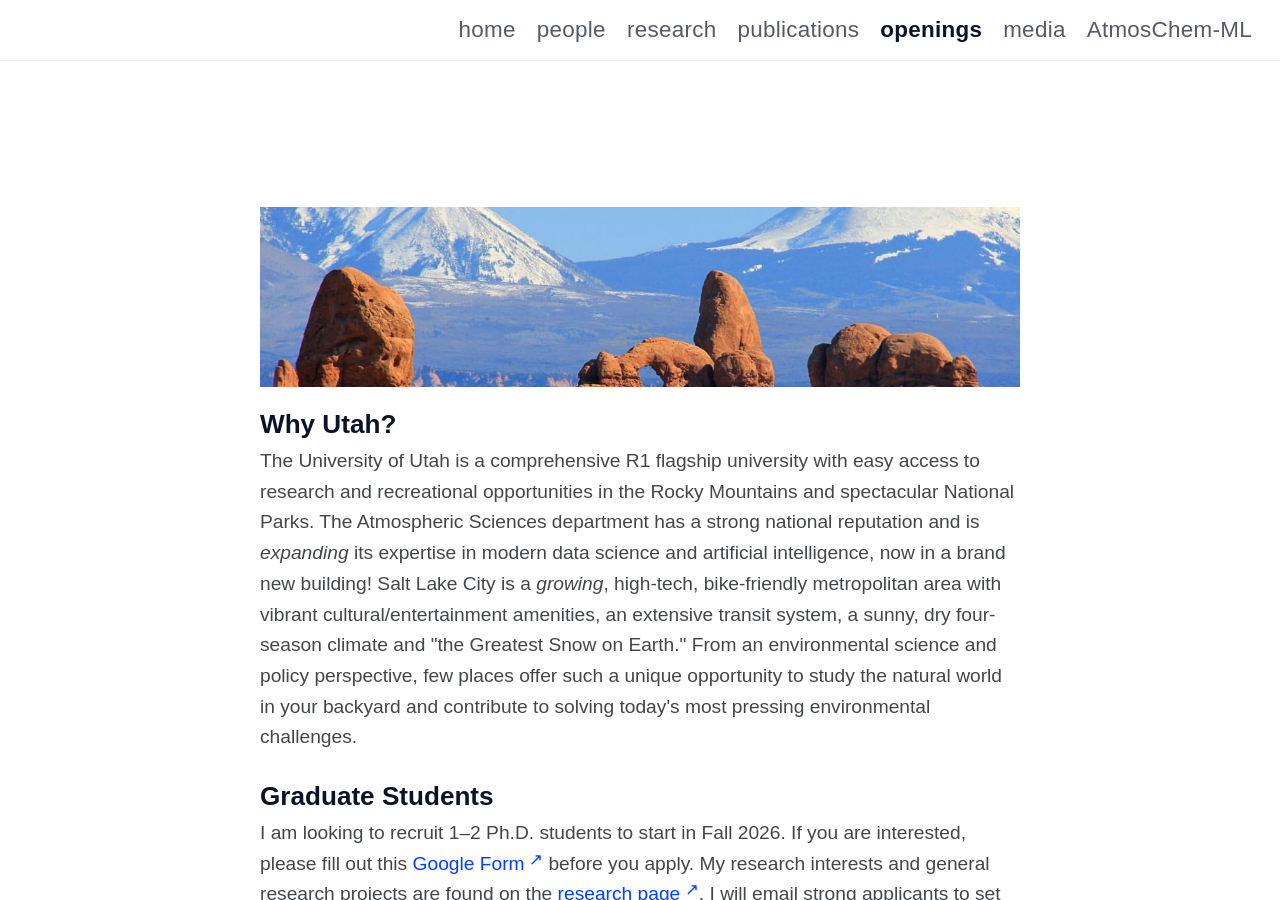
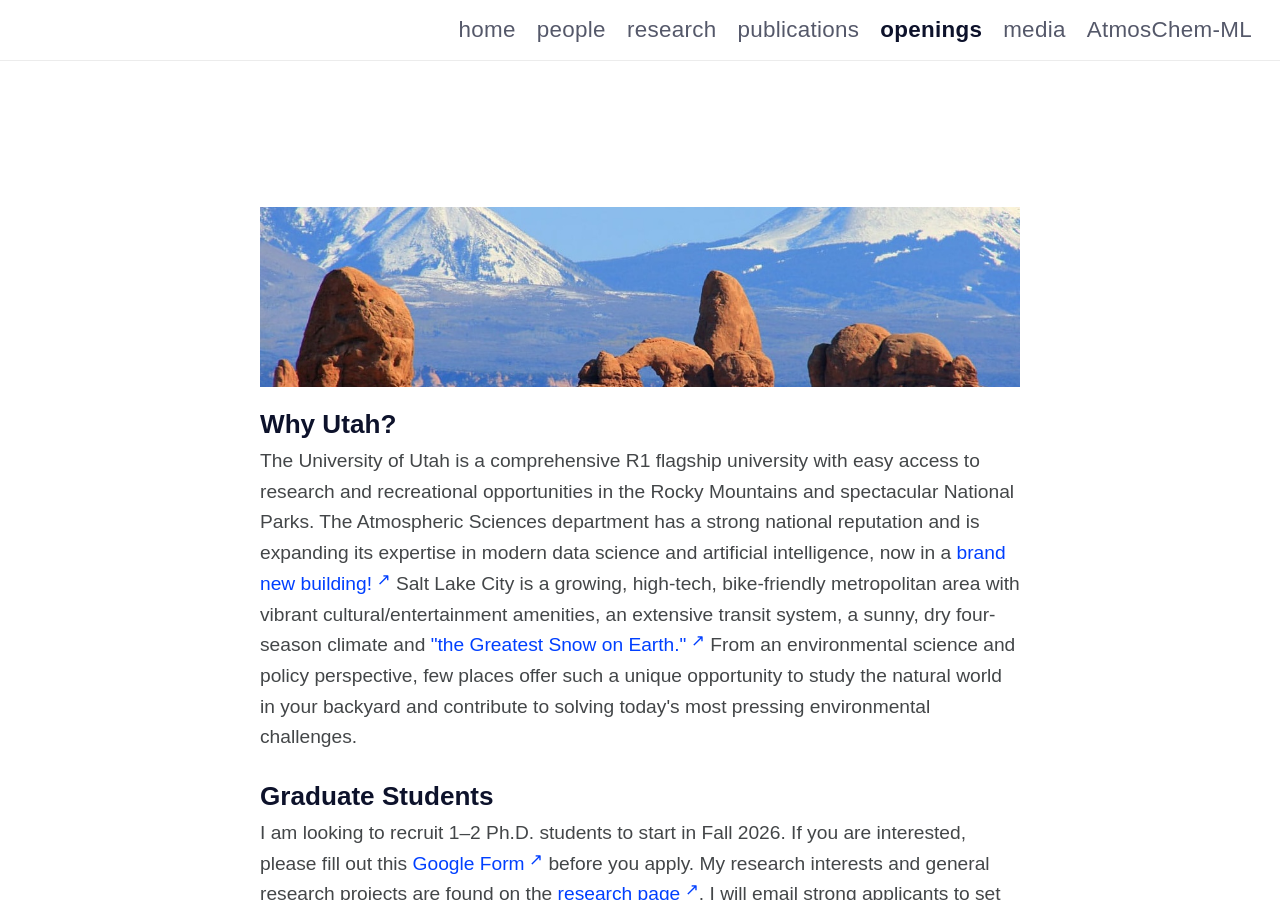
Before and after one commit to mkelp/mkelp.github.io, a Jekyll site: the page built from openings.md, in a window 1280 px wide and 900 px high. Built offline with Jekyll 4.4.1, drawn with Linux system fonts in a browser that asks for light colours; some web fonts are replaced.

Commit message:
website overhaulb

```diff
--- a/openings.md
+++ b/openings.md
@@ -16,7 +16,7 @@ comments: false
 
   <h2><strong>Why Utah?</strong></h2>
 <p style="margin-bottom: 1.2em;">
-    The University of Utah is a comprehensive R1 flagship university with easy access to research and recreational opportunities in the Rocky Mountains and spectacular National Parks. The Atmospheric Sciences department has a strong national reputation and is <em>expanding</em> its expertise in modern data science and artificial intelligence, now in a brand new building! Salt Lake City is a <em>growing</em>, high-tech, bike-friendly metropolitan area with vibrant cultural/entertainment amenities, an extensive transit system, a sunny, dry four-season climate and "the Greatest Snow on Earth." From an environmental science and policy perspective, few places offer such a unique opportunity to study the natural world in your backyard and contribute to solving today's most pressing environmental challenges.
+    The University of Utah is a comprehensive R1 flagship university with easy access to research and recreational opportunities in the Rocky Mountains and spectacular National Parks. The Atmospheric Sciences department has a strong national reputation and is expanding its expertise in modern data science and artificial intelligence, now in a <a href="https://science.utah.edu/cos/where-inquiry-meets-impact/" target="_blank">brand new building!</a> Salt Lake City is a growing, high-tech, bike-friendly metropolitan area with vibrant cultural/entertainment amenities, an extensive transit system, a sunny, dry four-season climate and <a href="https://www.visitutah.com/articles/the-science-behind-the-greatest-snow-on-earth" target="_blank">"the Greatest Snow on Earth."</a> From an environmental science and policy perspective, few places offer such a unique opportunity to study the natural world in your backyard and contribute to solving today's most pressing environmental challenges.
       </p>
 
   <h2><strong>Graduate Students</strong></h2>
```
